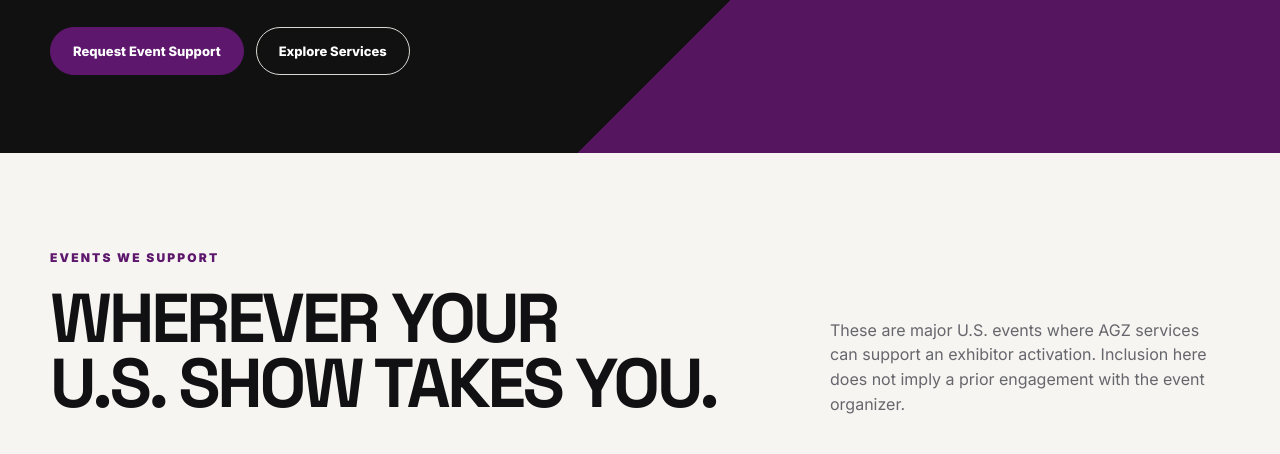
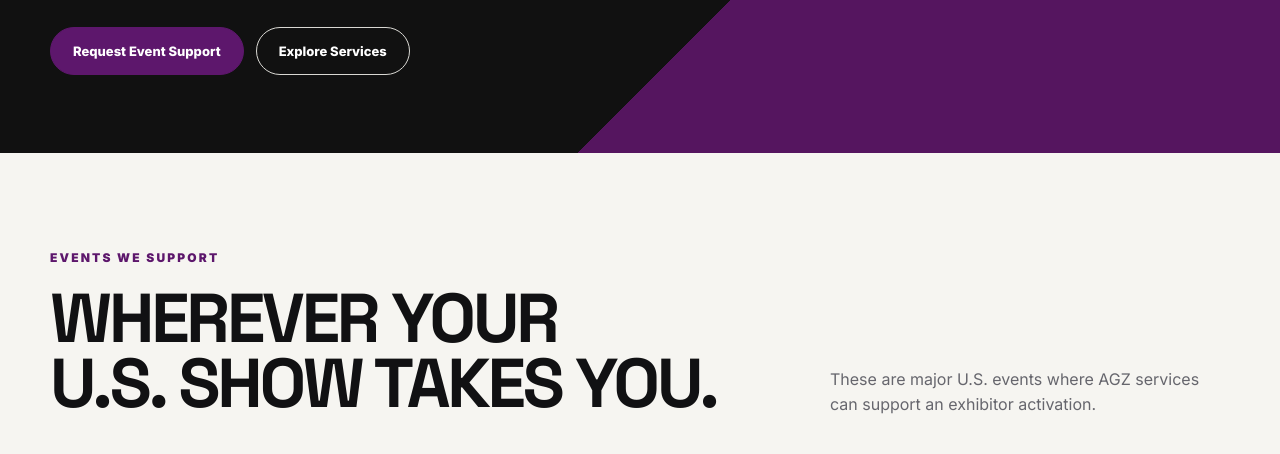
Before and after one commit to David25-svg/animei-gamer-zone, a plain HTML site: page work.html in a window 1280 px wide. Shown: the part 498-952 px from the top of the page. Drawn offline with Linux system fonts and the light colour scheme.

Commit message:
Fix HTML structure for events section in work.html

```diff
--- a/work.html
+++ b/work.html
@@ -5,7 +5,7 @@
 <meta property="og:url" content="https://www.animegamerzone.com/work.html">
 </head><body><header><div class="wrap nav"><a class="brand" href="index.html"><img class="brand-logo" src="AniMéi%20Gamer%20Zone%20Logo.png" alt="AniMéi Gamer Zone logo"><span>AniMéi Gamer Zone</span></a><nav><a href="services.html">Services</a><a href="market-entry.html">U.S. Market Entry</a><a href="work.html">Our Work</a><a href="about.html">About</a><a href="request-event-support.html">Event Support</a><a href="contact.html">Contact</a><a href="https://playfoundnyc.com/" target="_blank" rel="noopener">PLAYFOUND ↗</a></nav><button class="theme" data-theme-toggle aria-label="Toggle theme">◐</button><a class="btn primary" href="request-event-support.html">Request Event Support</a></div></header><main>
 <section class="page-hero"><div class="wrap"><div class="eyebrow">Conventions & Events</div><h1>MAJOR U.S. SHOWS.<br>ONE SUPPORT TEAM.</h1><p>AGZ supports publishers, studios and exhibitors preparing for major gaming, comic, anime and entertainment conventions across the United States.</p><div class="actions"><a class="btn primary" href="request-event-support.html">Request Event Support</a><a class="btn secondary" href="services.html">Explore Services</a></div></div></section>
-<section><div class="wrap"><div class="head"><div><div class="eyebrow">Events We Support</div><h2>WHEREVER YOUR<br>U.S. SHOW TAKES YOU.</h2></div><p>These are major U.S. events where AGZ services can support an exhibitor activation. Inclusion here does not imply a prior engagement with the event organizer.</p></div><div class="seo-grid events-grid"><article class="seo-card event-card"><div class="eyebrow">San Francisco, CA</div><h3>GDC</h3><p>Game Developers Conference</p><p class="event-services">Staffing · Hardware · Print · Logistics · Player Engagement</p></article>
+<section><div class="wrap"><div class="head"><div><div class="eyebrow">Events We Support</div><h2>WHEREVER YOUR<br>U.S. SHOW TAKES YOU.</h2></div><p>These are major U.S. events where AGZ services can support an exhibitor activation.</p></div><div class="seo-grid events-grid"><article class="seo-card event-card"><div class="eyebrow">San Francisco, CA</div><h3>GDC</h3><p>Game Developers Conference</p><p class="event-services">Staffing · Hardware · Print · Logistics · Player Engagement</p></article>
 <article class="seo-card event-card"><div class="eyebrow">Boston, MA</div><h3>PAX East</h3><p>Gaming Convention</p><p class="event-services">Staffing · Hardware · Print · Logistics · Player Engagement</p></article>
 <article class="seo-card event-card"><div class="eyebrow">Seattle, WA</div><h3>PAX West</h3><p>Gaming Convention</p><p class="event-services">Staffing · Hardware · Print · Logistics · Player Engagement</p></article>
 <article class="seo-card event-card"><div class="eyebrow">Chicago, IL</div><h3>C2E2</h3><p>Comic & Entertainment Expo</p><p class="event-services">Staffing · Hardware · Print · Logistics · Player Engagement</p></article>
```
